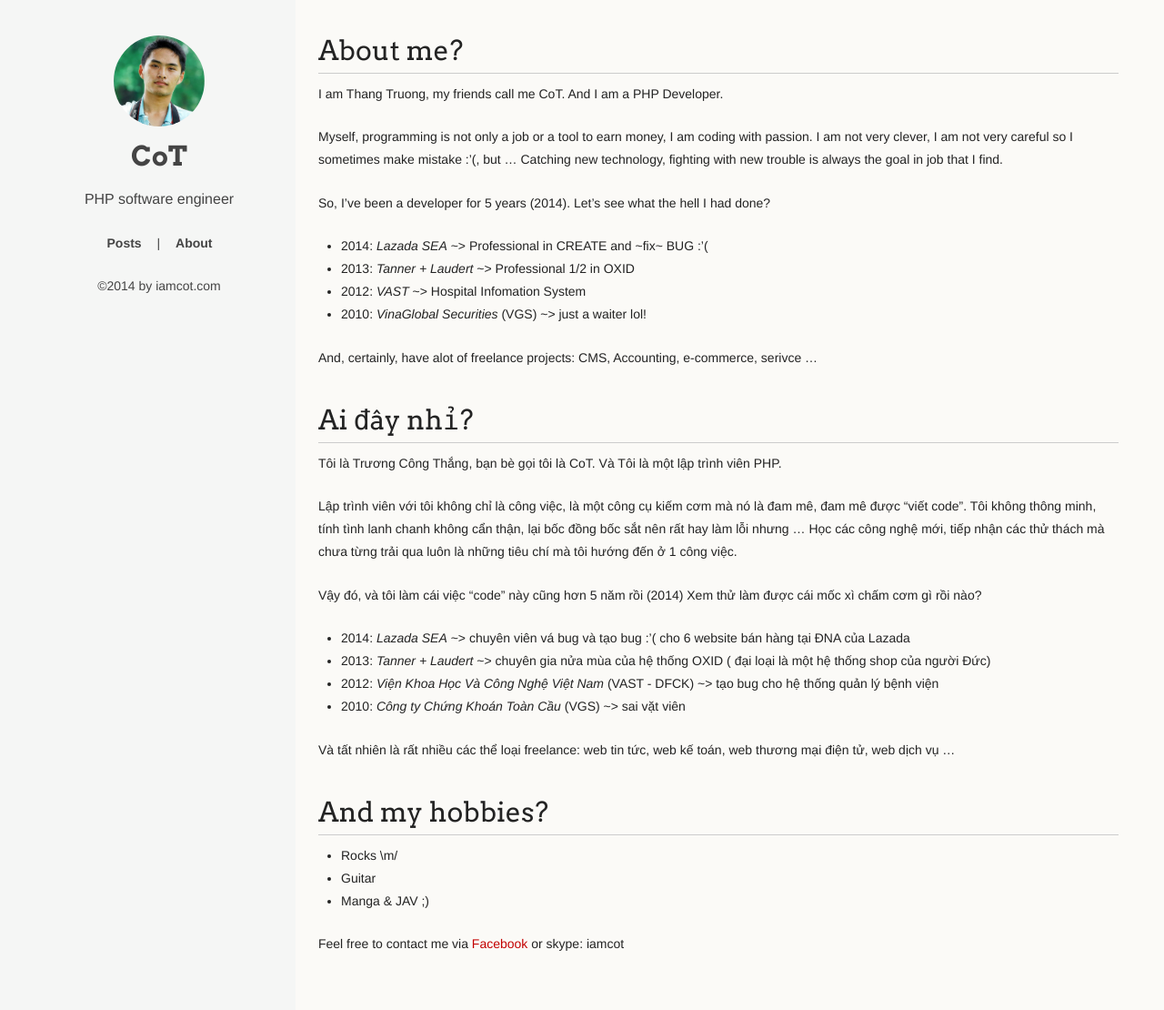
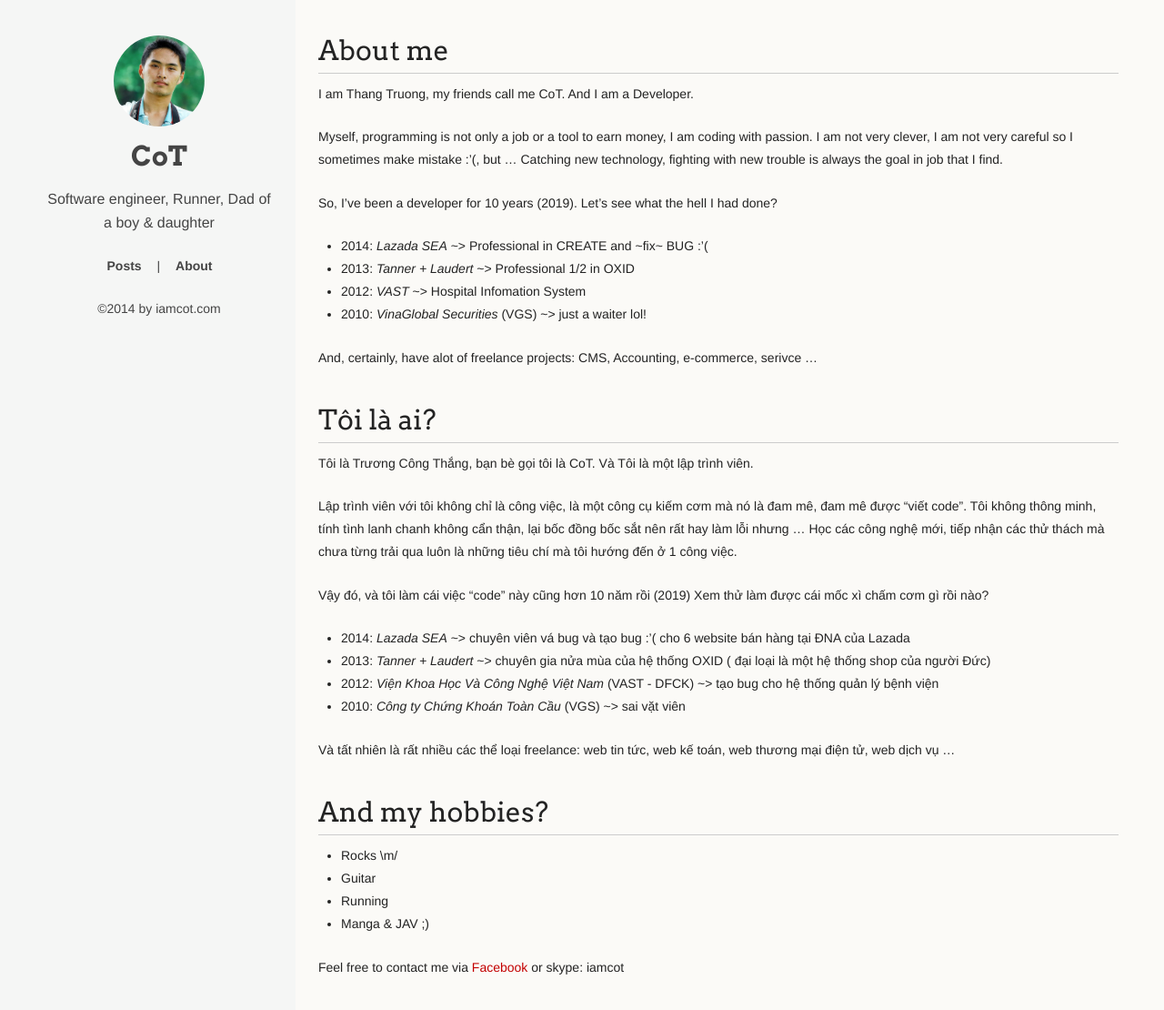
Before and after one commit to iamcot/iamcot.github.io, a Jekyll site: the page built from about.md, in a window 1280 px wide and 1148 px high. Shown: the top 1110 px of the window at 91% size. Built offline with Jekyll 4.4.1, drawn with Linux system fonts in a browser that asks for light colours; comment, search, counter and statistics services are not loaded.

Commit message:
change about me

```diff
--- a/_includes/header.html
+++ b/_includes/header.html
@@ -20,7 +20,7 @@
         <a href="/"><img src="{{site.baseurl}}/cotcanon.jpg"></a>
         <h1 class="header">CoT</h1>
         <p class="header">
-            PHP software engineer
+            Software engineer, Runner, Dad of a boy & daughter
         </p>
         <ul>
             <li><a href="/"><strong>Posts</strong></a></li>
--- a/about.md
+++ b/about.md
@@ -1,16 +1,16 @@
 ---
-title: About me?
+title: About me
 layout: page
 class: about
 ---
 
-I am Thang Truong, my friends call me CoT. And I am a PHP Developer.
+I am Thang Truong, my friends call me CoT. And I am a Developer.
 
 Myself, programming is not only a job or a tool to earn money, I am coding with passion.
 I am not very clever, I am not very careful so I sometimes make mistake :'(, but ...
 Catching new technology, fighting with new trouble is always the goal in job that I find.
 
-So, I've been a developer for 5 years (2014).
+So, I've been a developer for 10 years (2019).
 Let's see what the hell I had done?
 
 - 2014: *Lazada SEA* ~> Professional in CREATE and ~fix~ BUG :'(
@@ -20,15 +20,15 @@ Let's see what the hell I had done?
 
 And, certainly, have alot of freelance projects: CMS, Accounting, e-commerce, serivce ...
 
-# Ai đây nhỉ?
+# Tôi là ai?
 
-Tôi là Trương Công Thắng, bạn bè gọi tôi là CoT. Và Tôi là một lập trình viên PHP.
+Tôi là Trương Công Thắng, bạn bè gọi tôi là CoT. Và Tôi là một lập trình viên.
 
 Lập trình viên với tôi không chỉ là công việc, là một công cụ kiếm cơm mà nó là đam mê, đam mê được "viết code".
 Tôi không thông minh, tính tình lanh chanh không cẩn thận, lại bốc đồng bốc sắt nên rất hay làm lỗi nhưng ...
 Học các công nghệ mới, tiếp nhận các thử thách mà chưa từng trải qua luôn là những tiêu chí mà tôi hướng đến ở 1 công việc.
 
-Vậy đó, và tôi làm cái việc "code" này cũng hơn 5 năm rồi (2014)
+Vậy đó, và tôi làm cái việc "code" này cũng hơn 10 năm rồi (2019)
 Xem thử làm được cái mốc xì chấm cơm gì rồi nào?
 
 - 2014: *Lazada SEA* ~> chuyên viên vá bug và tạo bug :'( cho 6 website bán hàng tại ĐNA của Lazada
@@ -41,6 +41,7 @@ Và tất nhiên là rất nhiều các thể loại freelance: web tin tức, w
 # And my hobbies?
 - Rocks \m/
 - Guitar
+- Running
 - Manga & JAV ;)
 
 Feel free to contact me via [Facebook](http://facebook.com/iamcot) or skype: iamcot
```
